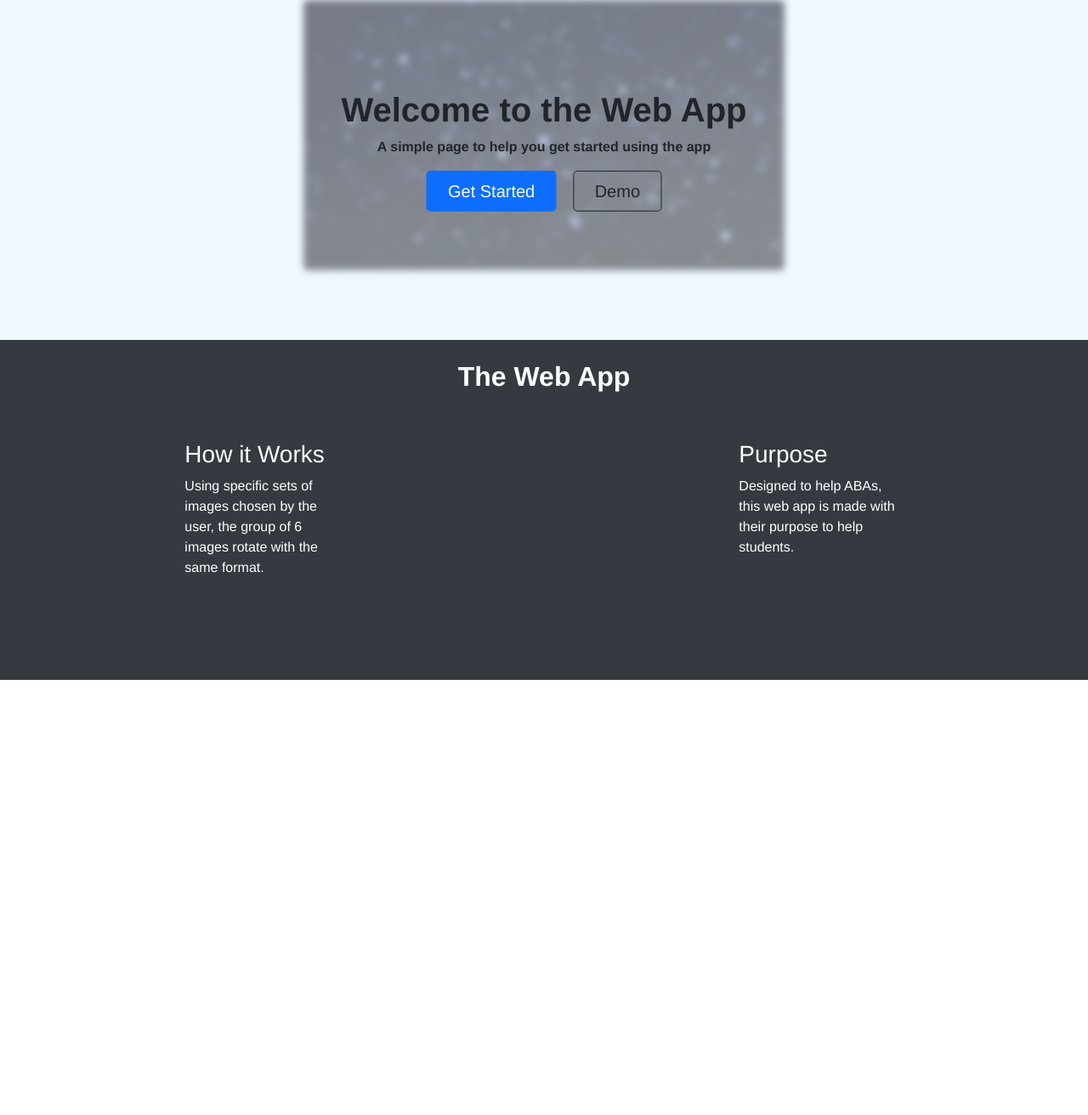
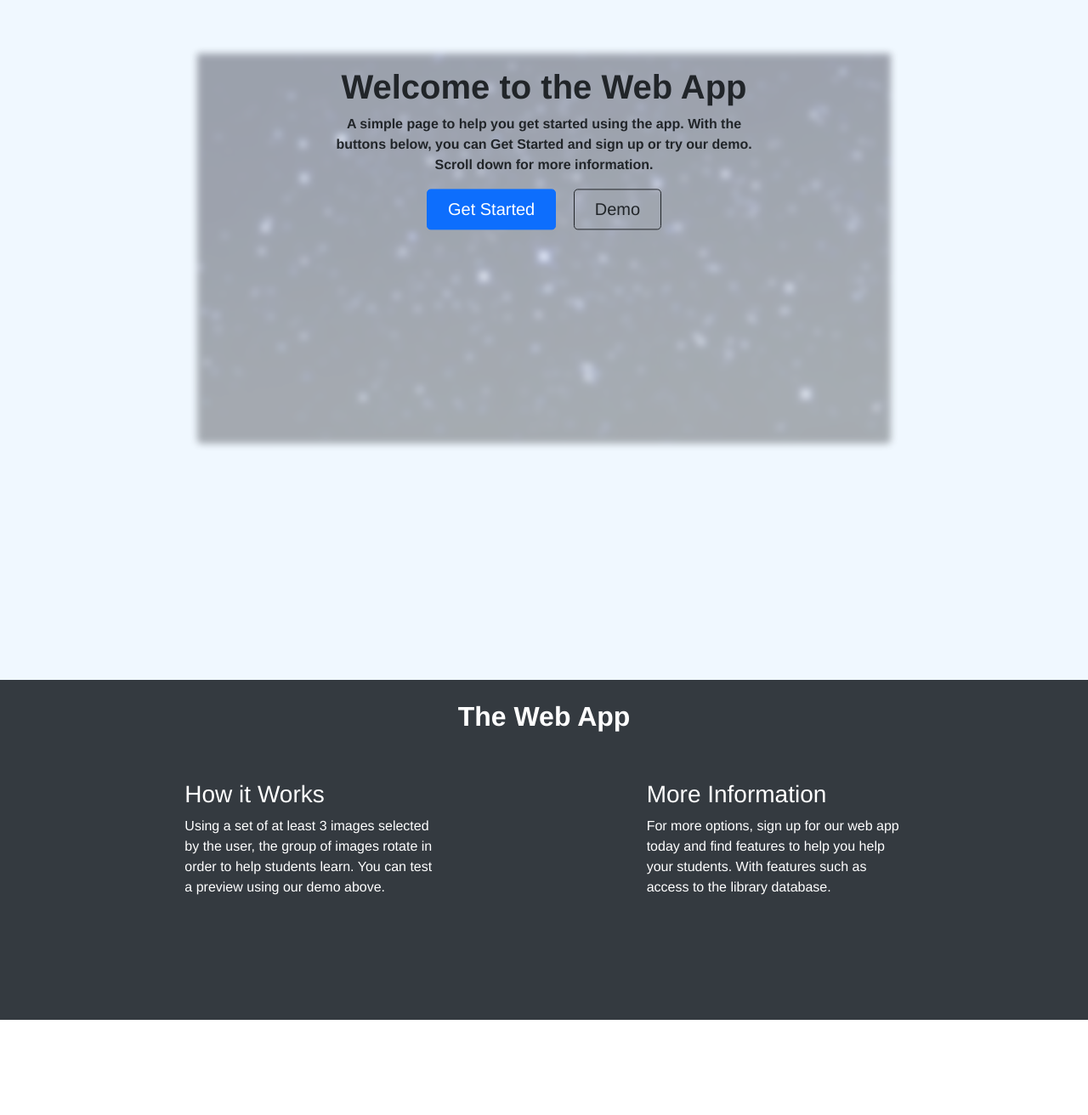
Before and after one commit to OtaSteven/Error-404, a PHP site: page /Home.php in a window 1280 px wide. Shown: the part 56-1368 px from the top of the page at 85% size. Before the commit the page ends 856 px from the top, so only its background shows below. Run offline with PHP 8.4, Linux system fonts and the light colour scheme.

Commit message:
adjusted the home page so its less claustrophobic

```diff
--- a/WebContent/Home.php
+++ b/WebContent/Home.php
@@ -15,13 +15,16 @@ session_start();
     img
     {
       display: block;
+      padding-top: 5%;
       margin-left: auto;
       margin-right: auto;
-      width: 45%;
+      width: 65%;
       height: auto;
-      opacity: 0.5;
+      max-width: 75%;
+      opacity: 0.35;
       border-radius: 5px;
       z-index: -1;
+      background-size: contain;
     }
   </style>
 
@@ -82,11 +85,11 @@ session_start();
   </section>
 
 <!-- landing page welcome and body -->
-    <header class="head container-fluid">
+    <header class="container-fluid" style="height: 100vh;">
       <img class="blur" src="images/tempgif.gif" alt="temp">
       <div class="welcome">
         <h1 class="fw-bolder">Welcome to the Web App</h1>
-        <p class="fw-bold">A simple page to help you get started using the app</p>
+        <p class="fw-bold">A simple page to help you get started using the app. With the buttons below, you can Get Started and sign up or try our demo. Scroll down for more information.</p>
         <a class="btn btn-primary btn-lg px-4 me-sm-3" href="SignUp.html" target="_blank">Get Started</a>
         <a class="btn btn-outline-dark btn-lg px-4" href="demo.php" target="_blank">Demo</a> <!-- links to presentation page -->
       </div>
@@ -100,14 +103,14 @@ session_start();
       </div>
 
       <div class="row justify-content-md-center">
-        <div class="col col-lg-2">
+        <div class="col col-lg-3">
           <h3>How it Works</h3>
-          <p>Using specific sets of images chosen by the user, the group of 6 images rotate  with the same format.</p>
+          <p>Using a set of at least 3 images selected by the user, the group of images rotate in order to help students learn. You can test a preview using our demo above.</p>
         </div>
-        <div class="col col-lg-4"></div> <!-- empty to make space between how and purpose (maybe add image -->
-        <div class="col col-lg-2">
-          <h3>Purpose</h3>
-          <p>Designed to help ABAs, this web app is made with their purpose to help students.</p>
+        <div class="col col-lg-2"></div> <!-- empty to make space between how and purpose (maybe add image -->
+        <div class="col col-lg-3">
+          <h3>More Information</h3>
+          <p>For more options, sign up for our web app today and find features to help you help your students. With features such as access to the library database.</p>
         </div>
       </div>
     </div>
```
